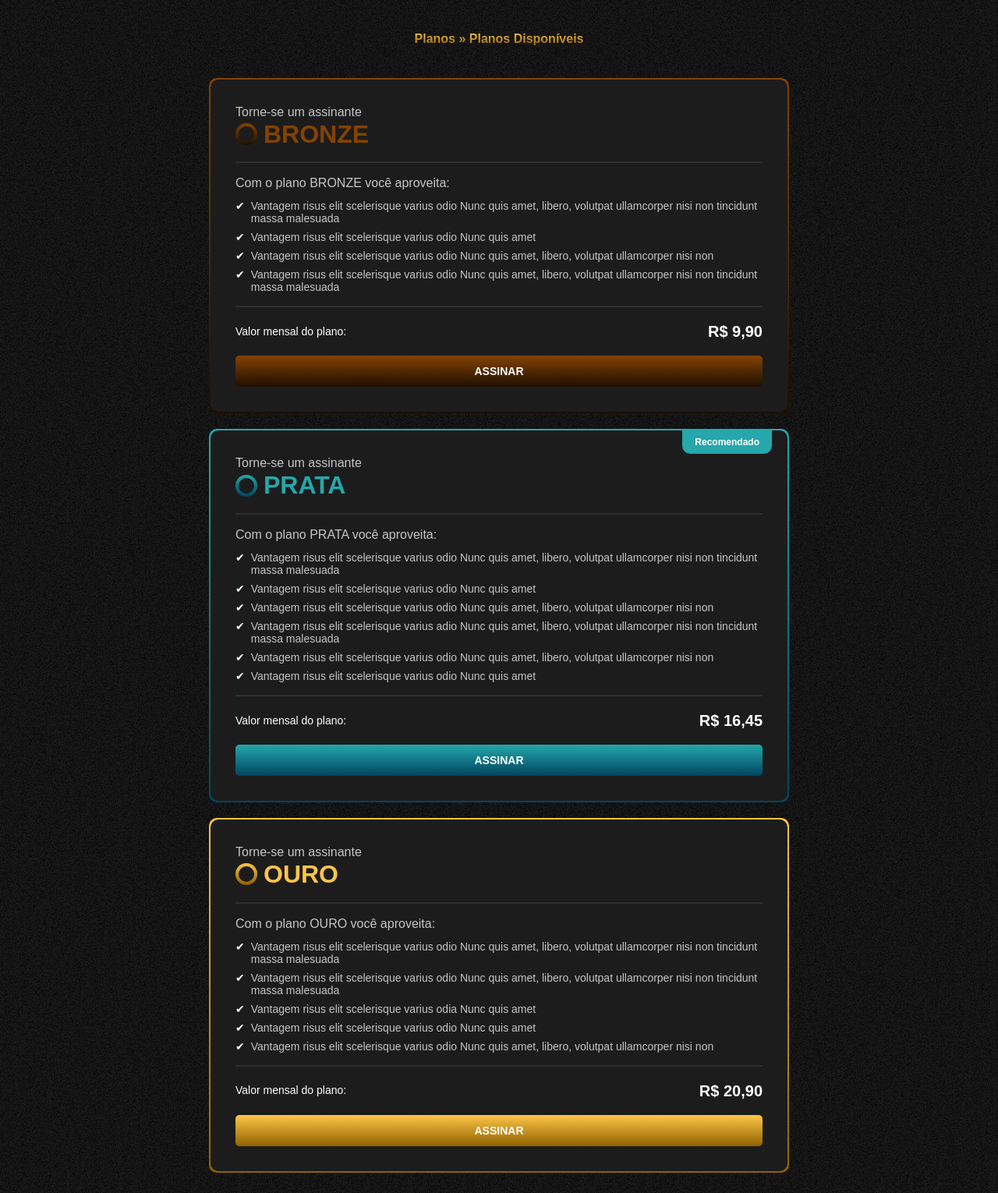
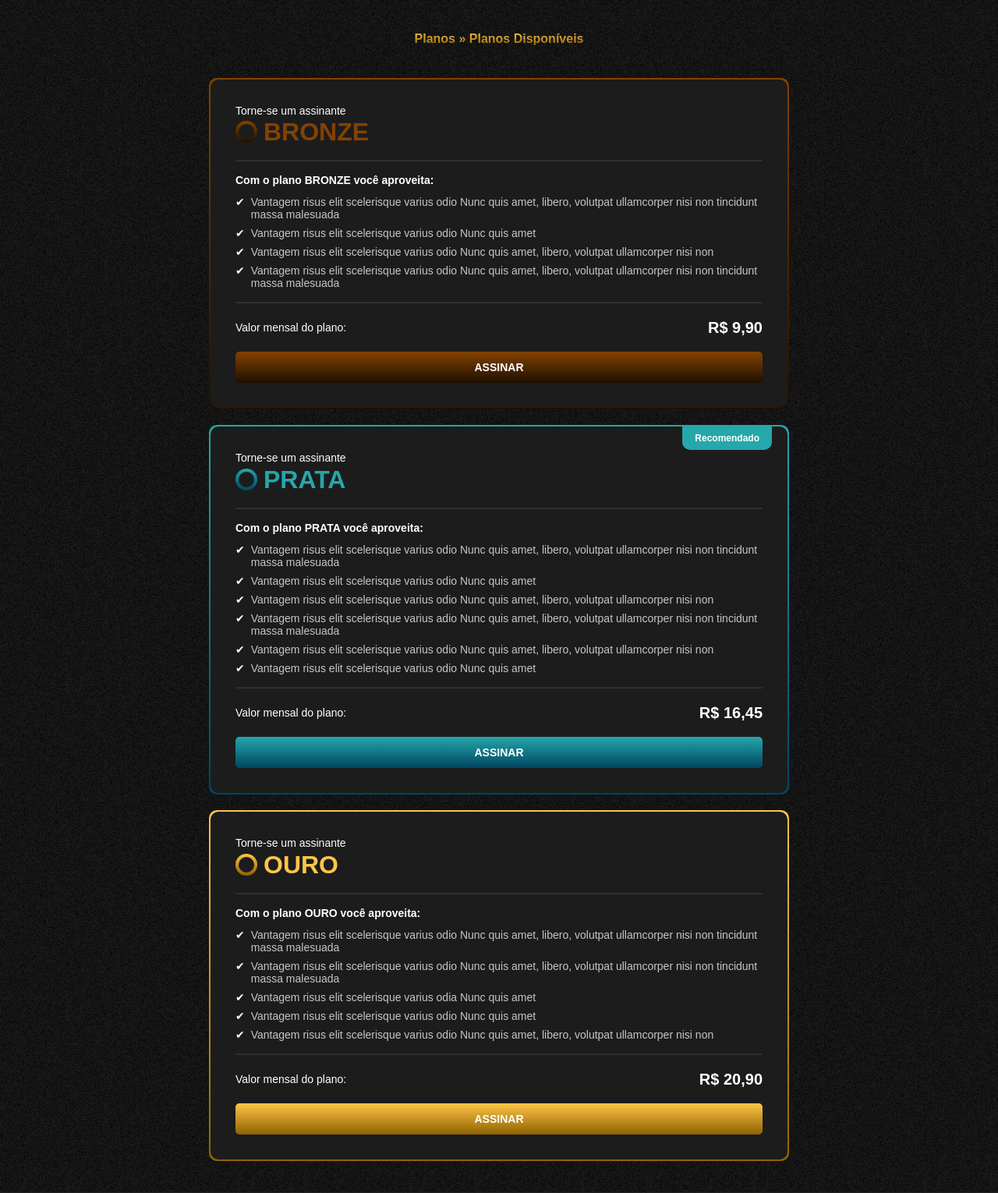
Before and after one commit to PI-InfoWeb-CNAT/2025-OffClub, a Django app: template src/apps/subscription/templates/plans.html in a window 1280 px wide. Shown: the part 124-1654 px from the top of the page at 78% size. Run offline with Django 3.2, Linux system fonts and the light colour scheme; the template is opened without the code that fills it, so the values that code supplies are empty; some web fonts are replaced.

Commit message:
fix: some css adjustments

```diff
--- a/src/apps/subscription/static/css/plans.css
+++ b/src/apps/subscription/static/css/plans.css
@@ -60,10 +60,9 @@ main.container > h1 {
     font-size: var(--minor-text-font-size);
 }
 
-.plan-card h3:first-of-type {
-    font-size: var(--larger-text-font-size);
+.plan-titles h3 {
+    font-size: var(--text-font-size);
     font-weight: var(--text-font-weight);
-    color: var(--offwhite);
 }
 
 .plan-card h2 {
@@ -116,7 +115,7 @@ main.container > h1 {
 
 .plan-details h3 {
     font-size: var(--text-font-size);
-    font-weight: var(--text-font-weight);
+    font-weight: 800;
     margin-bottom: 12px;
 }
 
```
